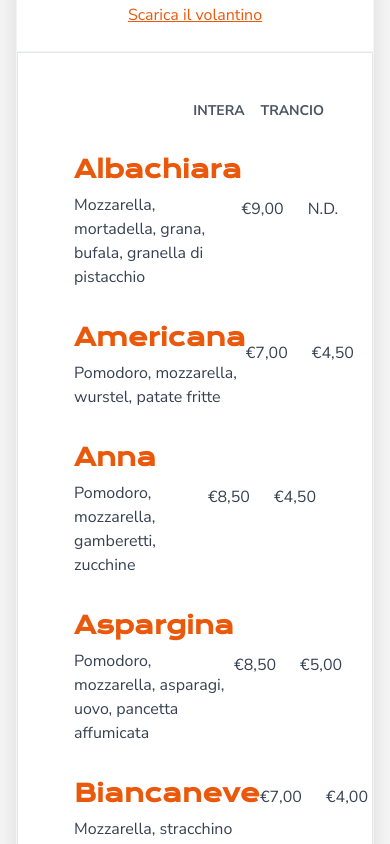
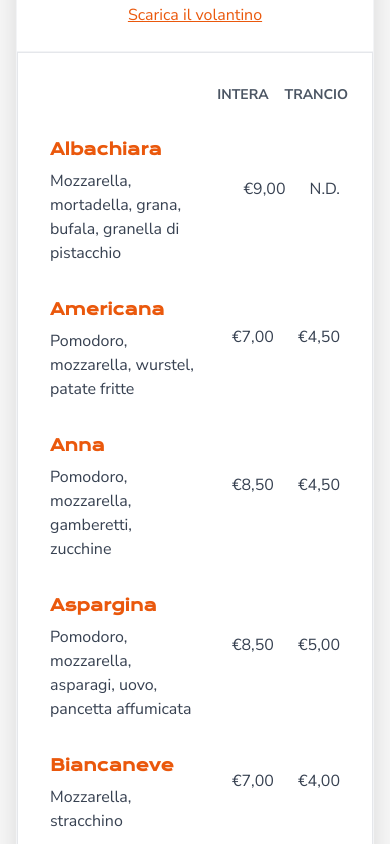
Before and after one commit to onlymiki/LaCometa, a React (Vite) app: page /LaCometa/menu in a window 390 px wide. Shown: the part 860-1704 px from the top of the page. Built offline with nearby package versions, Linux system fonts and the light colour scheme; a web font is replaced by a local one.

Commit message:
updated pages

```diff
--- a/src/components/GridItems.jsx
+++ b/src/components/GridItems.jsx
@@ -1,11 +1,14 @@
 import Item from "./Item";
 
 function GridItems({ items }) {
+  const isDrinks = items.length > 0 && items[0].category === "Bibite";
+
   return (
-    <div className="grid grid-cols-1 lg:grid-cols-2 gap-x-12 gap-y-8 max-w-[1400px] mx-auto w-full px-8 lg:px-20 py-12 border border-gray-200">
+    <div className="grid grid-cols-1 lg:grid-cols-2 gap-x-12 gap-y-8 max-w-[1400px] mx-auto w-full px-2 lg:px-20 py-8 border border-gray-200">
       {items.length > 0 ? (
         <>
           {/* intestazione colonne prezzi */}
+          {!isDrinks && (
             <div className="flex items-center text-sm font-bold text-gray-600 uppercase col-span-full">
               <div className="flex w-full justify-end pe-4 gap-4">
                 <span>Intera</span>
@@ -16,13 +19,25 @@ function GridItems({ items }) {
                 <span>Trancio</span>
               </div>
             </div>
-          {items.map((pizza, index) => (
+          )}
+          {isDrinks && (
+            <div className="flex items-center text-sm font-bold text-gray-600 uppercase col-span-full">
+              <div className="flex w-full justify-end pe-4">
+                <span>Prezzo</span>
+              </div>
+              <div className="hidden md:flex w-full justify-end">
+                <span>Prezzo</span>
+              </div>
+            </div>
+          )}
+          {items.map((item, index) => (
             <Item
               key={index}
-              title={pizza.title}
-              ingredients={pizza.ingredients}
-              price1={pizza.price1}
-              price2={pizza.price2}
+              title={item.title}
+              ingredients={item.ingredients}
+              price1={item.price1}
+              price2={item.price2}
+              isDrinks={isDrinks}
             />
           ))}
         </>
--- a/src/components/Item.jsx
+++ b/src/components/Item.jsx
@@ -1,16 +1,16 @@
-function Item({ title, ingredients, price1, price2 }) {
+function Item({ title, ingredients, price1, price2, isDrinks }) {
   return (
     <>
       <div className="flex items-center px-6">
         <div className="flex flex-col w-full">
-          <h6 className="text-2xl font-bold mb-2 text-orange-600 font-['Krona_One']">
+          <h6 className="md:text-2xl font-bold mb-2 text-orange-600 font-['Krona_One']">
             {title}
           </h6>
           <p className="text-gray-700">{ingredients}</p>
         </div>
         <div className="flex w-full justify-end gap-6">
           <h6 className="text-gray-700 mb-6">{price1}</h6>
-          <h6 className="text-gray-700 mb-6">{price2}</h6>
+          {!isDrinks && <h6 className="text-gray-700 mb-6">{price2}</h6>}
         </div>
       </div>
     </>
--- /dev/null
+++ b/src/components/ScrollToTop.jsx
@@ -0,0 +1,12 @@
+import { useEffect } from "react";
+import { useLocation } from "react-router-dom";
+
+export default function ScrollToTop() {
+  const { pathname } = useLocation();
+
+  useEffect(() => {
+    window.scrollTo(0, 0);
+  }, [pathname]);
+
+  return null;
+}
--- a/src/main.jsx
+++ b/src/main.jsx
@@ -2,10 +2,12 @@ import React from "react";
 import ReactDOM from "react-dom/client";
 import { BrowserRouter } from "react-router-dom";
 import App from "./App";
+import ScrollToTop from "./components/ScrollToTop.jsx";
 
 ReactDOM.createRoot(document.getElementById("root")).render(
   <React.StrictMode>
     <BrowserRouter basename="/LaCometa">
+      <ScrollToTop />
       <App />
     </BrowserRouter>
   </React.StrictMode>,
--- a/src/pages/Menu.jsx
+++ b/src/pages/Menu.jsx
@@ -74,7 +74,7 @@ function Menu() {
                 Pizze baby 0,50€ in meno rispetto al prezzo di listino
               </p>
               <a
-                href="src\volantino-La-Cometa.pdf"
+                href="/LaCometa/volantino-La-Cometa.pdf"
                 target="_blank"
                 className="text-orange-600 hover:text-orange-700 underline mt-4"
               >
@@ -90,7 +90,7 @@ function Menu() {
 
           {/* FOOTER INTERNO SCHEDA: Colori Neutri */}
           <div className="bg-gray-50 py-10 text-center border-t border-gray-100">
-            <p className="text-gray-400 text-xs tracking-[0.3em] uppercase font-bold">
+            <p className="text-gray-400 text-xs tracking-[0.3em] uppercase font-bold px-4">
               Pizzeria La Cometa • Passione per la qualità
             </p>
           </div>
@@ -122,7 +122,7 @@ function Menu() {
 
           {/* FOOTER INTERNO SCHEDA */}
           <div className="bg-gray-50 py-10 text-center border-t border-gray-100">
-            <p className="text-gray-400 text-xs tracking-[0.3em] uppercase font-bold">
+            <p className="text-gray-400 text-xs tracking-[0.3em] uppercase font-bold px-4">
               Pizzeria La Cometa • Passione per la qualità
             </p>
           </div>
```
Also changed, not shown: 1 other file (tests, documents, lock files or other folders). Lines whose indentation alone changed are shown as unchanged.
